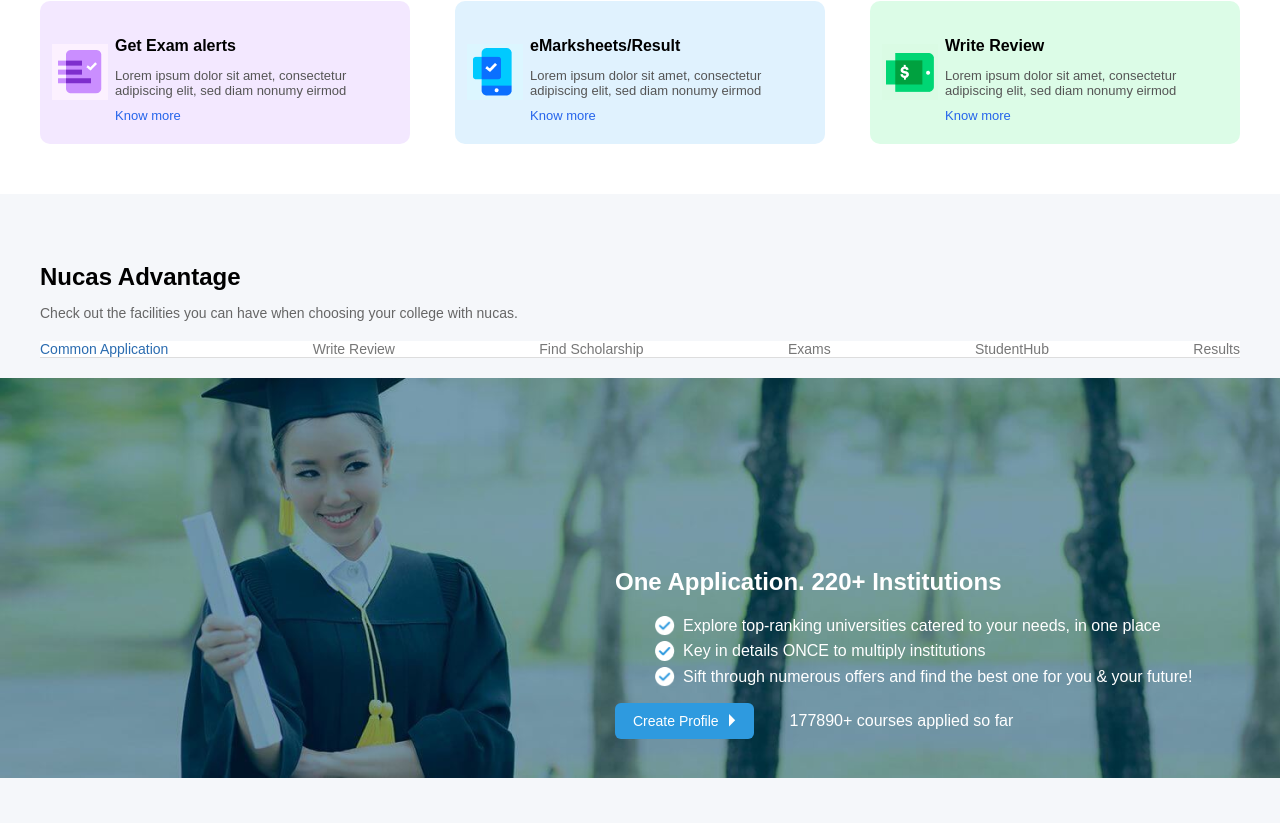
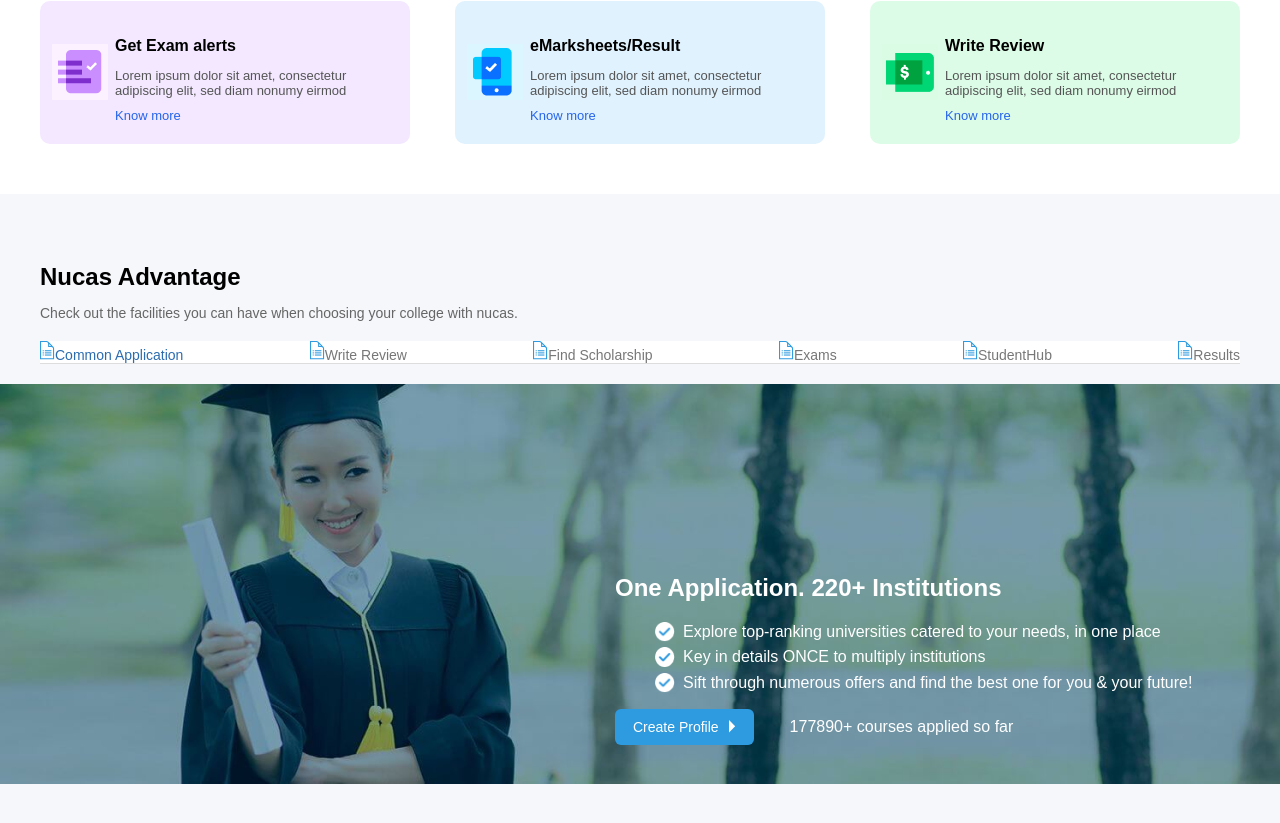
Before and after one commit to bibashmanjusubedi/schoolbharna-ui, a React (Vite) app: page / in a window 1280 px wide. Shown: the part 1868-2691 px from the top of the page. Built offline with nearby package versions, Linux system fonts and the light colour scheme.

Commit message:
Added SVGs for NucasAdvantage Section

```diff
--- a/src/components/layout/NucasAdvantage.jsx
+++ b/src/components/layout/NucasAdvantage.jsx
@@ -14,12 +14,78 @@ export default function NucasAdvantage(){
                     <div className="advantage-tabs-wrapper">
                         <div className="advantage-tabs-container">
                             <div className="advantage-tabs">
-                                    <span className="active">Common Application</span>
-                                    <span>Write Review</span>
-                                    <span>Find Scholarship</span>
-                                    <span>Exams</span>
-                                    <span>StudentHub</span>
-                                    <span>Results</span>
+                                <span className="active">
+                                <svg width="15" height="19" viewBox="0 0 15 19" fill="none" xmlns="http://www.w3.org/2000/svg">
+                                <path d="M13.317 5.69153C13.3179 5.69063 8.41361 0.786365 8.41361 0.786365C7.92659 0.301093 7.25538 0 6.51515 0H0V18.3284H14.1042V7.58908C14.1042 6.8489 13.8031 6.17769 13.317 5.69153ZM9.19997 3.09148L11.0128 4.90427H9.19997V3.09148ZM13.0303 17.2544H1.07393V1.07393H6.51515C7.4034 1.07393 8.12605 1.79657 8.12605 2.68482V5.97819H11.4194C12.3077 5.97819 13.0303 6.70084 13.0303 7.58908V17.2544Z" fill="#2E9ADF"/>
+                                <path d="M4.83203 13.4961H11.4188V14.57H4.83203V13.4961Z" fill="#2E9ADF"/>
+                                <path d="M4.83203 11.3477H11.4188V12.4216H4.83203V11.3477Z" fill="#2E9ADF"/>
+                                <path d="M4.83203 9.19922H11.4188V10.2731H4.83203V9.19922Z" fill="#2E9ADF"/>
+                                <path d="M2.68555 9.19922H3.75948V10.2731H2.68555V9.19922Z" fill="#2E9ADF"/>
+                                <path d="M2.68555 11.3477H3.75948V12.4216H2.68555V11.3477Z" fill="#2E9ADF"/>
+                                <path d="M2.68555 13.4961H3.75948V14.57H2.68555V13.4961Z" fill="#2E9ADF"/>
+                                </svg>
+                                Common Application
+                                </span>
+                                <span>
+                                    <svg width="15" height="19" viewBox="0 0 15 19" fill="none" xmlns="http://www.w3.org/2000/svg">
+                                    <path d="M13.317 5.69153C13.3179 5.69063 8.41361 0.786365 8.41361 0.786365C7.92659 0.301093 7.25538 0 6.51515 0H0V18.3284H14.1042V7.58908C14.1042 6.8489 13.8031 6.17769 13.317 5.69153ZM9.19997 3.09148L11.0128 4.90427H9.19997V3.09148ZM13.0303 17.2544H1.07393V1.07393H6.51515C7.4034 1.07393 8.12605 1.79657 8.12605 2.68482V5.97819H11.4194C12.3077 5.97819 13.0303 6.70084 13.0303 7.58908V17.2544Z" fill="#2E9ADF"/>
+                                    <path d="M4.83203 13.4961H11.4188V14.57H4.83203V13.4961Z" fill="#2E9ADF"/>
+                                    <path d="M4.83203 11.3477H11.4188V12.4216H4.83203V11.3477Z" fill="#2E9ADF"/>
+                                    <path d="M4.83203 9.19922H11.4188V10.2731H4.83203V9.19922Z" fill="#2E9ADF"/>
+                                    <path d="M2.68555 9.19922H3.75948V10.2731H2.68555V9.19922Z" fill="#2E9ADF"/>
+                                    <path d="M2.68555 11.3477H3.75948V12.4216H2.68555V11.3477Z" fill="#2E9ADF"/>
+                                    <path d="M2.68555 13.4961H3.75948V14.57H2.68555V13.4961Z" fill="#2E9ADF"/>
+                                    </svg>
+                                    Write Review
+                                </span>
+                                <span>
+                                    <svg width="15" height="19" viewBox="0 0 15 19" fill="none" xmlns="http://www.w3.org/2000/svg">
+                                    <path d="M13.317 5.69153C13.3179 5.69063 8.41361 0.786365 8.41361 0.786365C7.92659 0.301093 7.25538 0 6.51515 0H0V18.3284H14.1042V7.58908C14.1042 6.8489 13.8031 6.17769 13.317 5.69153ZM9.19997 3.09148L11.0128 4.90427H9.19997V3.09148ZM13.0303 17.2544H1.07393V1.07393H6.51515C7.4034 1.07393 8.12605 1.79657 8.12605 2.68482V5.97819H11.4194C12.3077 5.97819 13.0303 6.70084 13.0303 7.58908V17.2544Z" fill="#2E9ADF"/>
+                                    <path d="M4.83203 13.4961H11.4188V14.57H4.83203V13.4961Z" fill="#2E9ADF"/>
+                                    <path d="M4.83203 11.3477H11.4188V12.4216H4.83203V11.3477Z" fill="#2E9ADF"/>
+                                    <path d="M4.83203 9.19922H11.4188V10.2731H4.83203V9.19922Z" fill="#2E9ADF"/>
+                                    <path d="M2.68555 9.19922H3.75948V10.2731H2.68555V9.19922Z" fill="#2E9ADF"/>
+                                    <path d="M2.68555 11.3477H3.75948V12.4216H2.68555V11.3477Z" fill="#2E9ADF"/>
+                                    <path d="M2.68555 13.4961H3.75948V14.57H2.68555V13.4961Z" fill="#2E9ADF"/>
+                                    </svg>
+                                Find Scholarship
+                                </span>
+                                <span>
+                                    <svg width="15" height="19" viewBox="0 0 15 19" fill="none" xmlns="http://www.w3.org/2000/svg">
+                                    <path d="M13.317 5.69153C13.3179 5.69063 8.41361 0.786365 8.41361 0.786365C7.92659 0.301093 7.25538 0 6.51515 0H0V18.3284H14.1042V7.58908C14.1042 6.8489 13.8031 6.17769 13.317 5.69153ZM9.19997 3.09148L11.0128 4.90427H9.19997V3.09148ZM13.0303 17.2544H1.07393V1.07393H6.51515C7.4034 1.07393 8.12605 1.79657 8.12605 2.68482V5.97819H11.4194C12.3077 5.97819 13.0303 6.70084 13.0303 7.58908V17.2544Z" fill="#2E9ADF"/>
+                                    <path d="M4.83203 13.4961H11.4188V14.57H4.83203V13.4961Z" fill="#2E9ADF"/>
+                                    <path d="M4.83203 11.3477H11.4188V12.4216H4.83203V11.3477Z" fill="#2E9ADF"/>
+                                    <path d="M4.83203 9.19922H11.4188V10.2731H4.83203V9.19922Z" fill="#2E9ADF"/>
+                                    <path d="M2.68555 9.19922H3.75948V10.2731H2.68555V9.19922Z" fill="#2E9ADF"/>
+                                    <path d="M2.68555 11.3477H3.75948V12.4216H2.68555V11.3477Z" fill="#2E9ADF"/>
+                                    <path d="M2.68555 13.4961H3.75948V14.57H2.68555V13.4961Z" fill="#2E9ADF"/>
+                                    </svg>
+                                Exams
+                                </span>
+                                <span>
+                                    <svg width="15" height="19" viewBox="0 0 15 19" fill="none" xmlns="http://www.w3.org/2000/svg">
+                                    <path d="M13.317 5.69153C13.3179 5.69063 8.41361 0.786365 8.41361 0.786365C7.92659 0.301093 7.25538 0 6.51515 0H0V18.3284H14.1042V7.58908C14.1042 6.8489 13.8031 6.17769 13.317 5.69153ZM9.19997 3.09148L11.0128 4.90427H9.19997V3.09148ZM13.0303 17.2544H1.07393V1.07393H6.51515C7.4034 1.07393 8.12605 1.79657 8.12605 2.68482V5.97819H11.4194C12.3077 5.97819 13.0303 6.70084 13.0303 7.58908V17.2544Z" fill="#2E9ADF"/>
+                                    <path d="M4.83203 13.4961H11.4188V14.57H4.83203V13.4961Z" fill="#2E9ADF"/>
+                                    <path d="M4.83203 11.3477H11.4188V12.4216H4.83203V11.3477Z" fill="#2E9ADF"/>
+                                    <path d="M4.83203 9.19922H11.4188V10.2731H4.83203V9.19922Z" fill="#2E9ADF"/>
+                                    <path d="M2.68555 9.19922H3.75948V10.2731H2.68555V9.19922Z" fill="#2E9ADF"/>
+                                    <path d="M2.68555 11.3477H3.75948V12.4216H2.68555V11.3477Z" fill="#2E9ADF"/>
+                                    <path d="M2.68555 13.4961H3.75948V14.57H2.68555V13.4961Z" fill="#2E9ADF"/>
+                                    </svg>
+                                StudentHub
+                                </span>
+                                <span>
+                                    <svg width="15" height="19" viewBox="0 0 15 19" fill="none" xmlns="http://www.w3.org/2000/svg">
+                                    <path d="M13.317 5.69153C13.3179 5.69063 8.41361 0.786365 8.41361 0.786365C7.92659 0.301093 7.25538 0 6.51515 0H0V18.3284H14.1042V7.58908C14.1042 6.8489 13.8031 6.17769 13.317 5.69153ZM9.19997 3.09148L11.0128 4.90427H9.19997V3.09148ZM13.0303 17.2544H1.07393V1.07393H6.51515C7.4034 1.07393 8.12605 1.79657 8.12605 2.68482V5.97819H11.4194C12.3077 5.97819 13.0303 6.70084 13.0303 7.58908V17.2544Z" fill="#2E9ADF"/>
+                                    <path d="M4.83203 13.4961H11.4188V14.57H4.83203V13.4961Z" fill="#2E9ADF"/>
+                                    <path d="M4.83203 11.3477H11.4188V12.4216H4.83203V11.3477Z" fill="#2E9ADF"/>
+                                    <path d="M4.83203 9.19922H11.4188V10.2731H4.83203V9.19922Z" fill="#2E9ADF"/>
+                                    <path d="M2.68555 9.19922H3.75948V10.2731H2.68555V9.19922Z" fill="#2E9ADF"/>
+                                    <path d="M2.68555 11.3477H3.75948V12.4216H2.68555V11.3477Z" fill="#2E9ADF"/>
+                                    <path d="M2.68555 13.4961H3.75948V14.57H2.68555V13.4961Z" fill="#2E9ADF"/>
+                                    </svg>
+                                Results
+                                </span>
                             </div>
                         </div>
 
```
